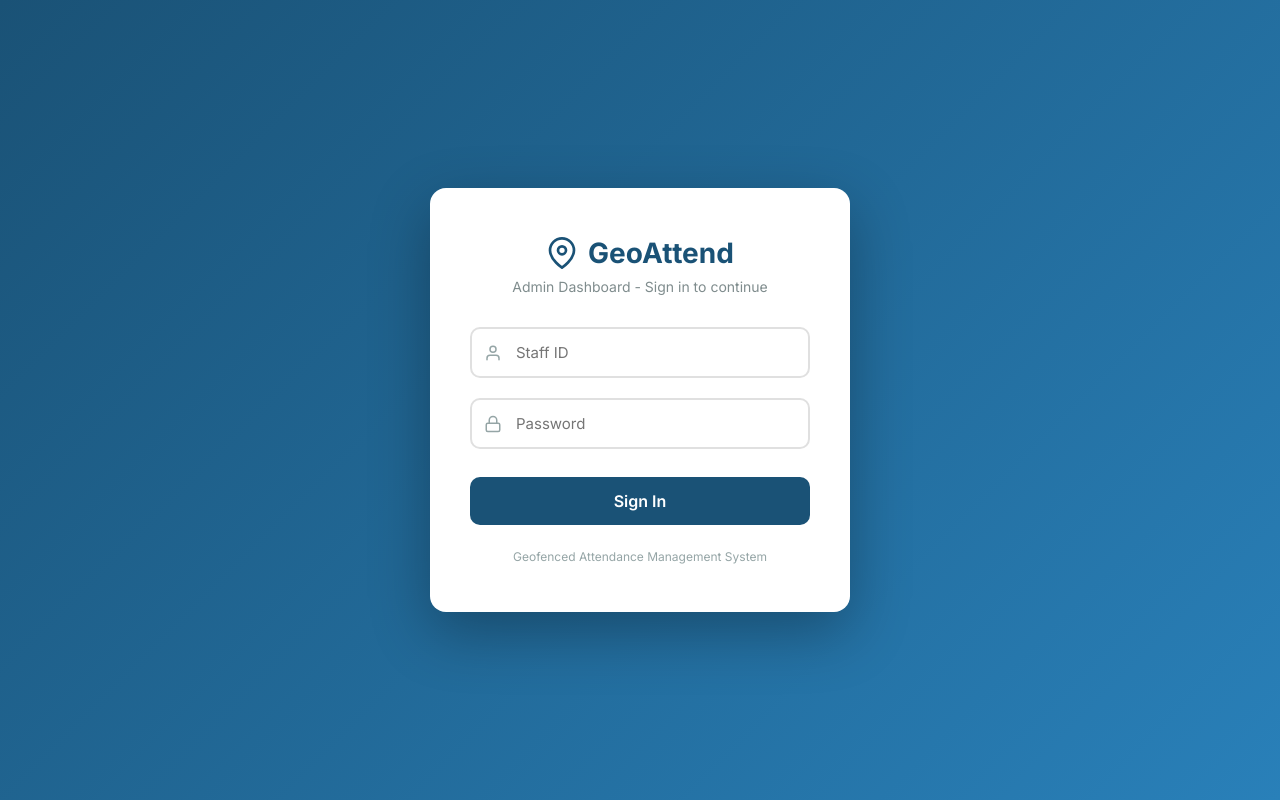
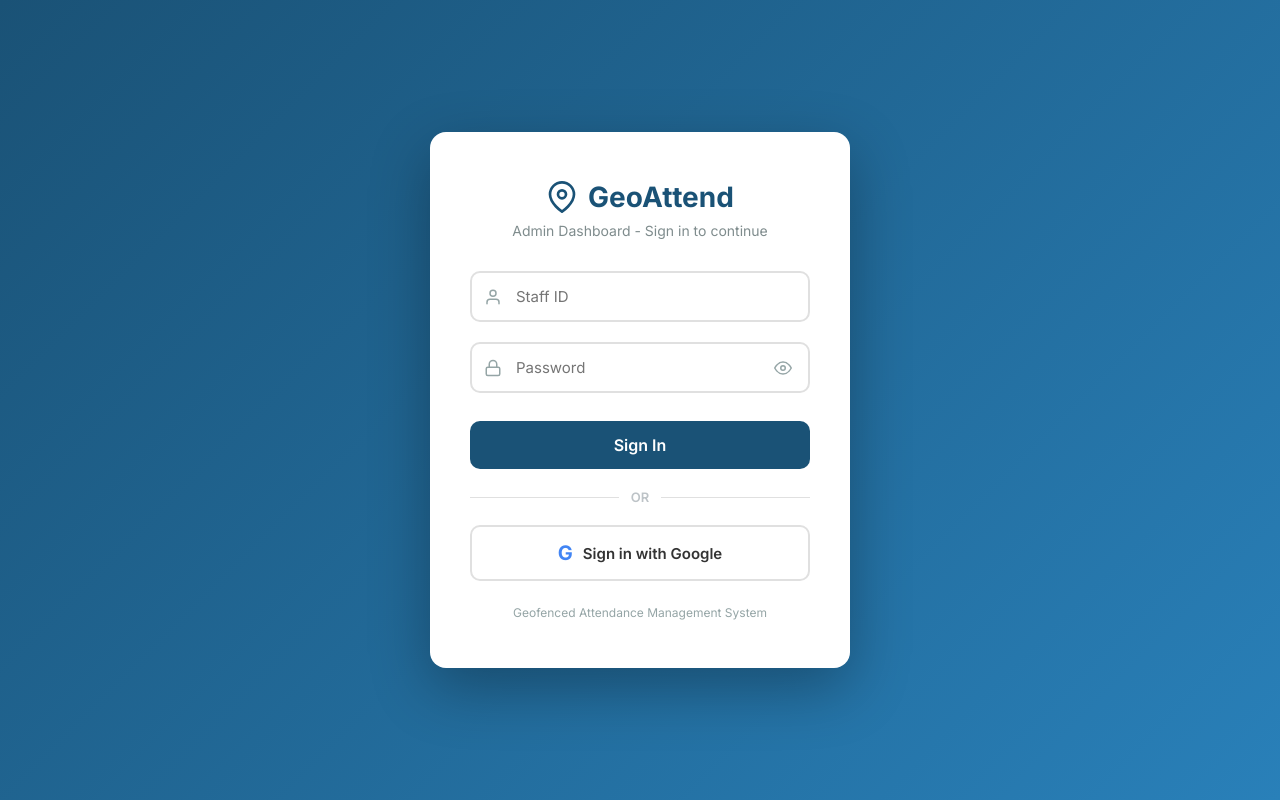
Before and after one commit to benbaxventures/benbax-geoattend, a React (Create React App) app in the folder admin-dashboard/: page /login in a window 1280 px wide. Built offline with nearby package versions, Linux system fonts and the light colour scheme; no server answers.

Commit message:
feat: implement Google OAuth login flow with callback handling and UI updates

```diff
--- a/admin-dashboard/src/App.js
+++ b/admin-dashboard/src/App.js
@@ -10,6 +10,7 @@ import StaffForm from './pages/StaffForm';
 import AttendanceMonitor from './pages/AttendanceMonitor';
 import Reports from './pages/Reports';
 import Settings from './pages/Settings';
+import GoogleCallback from './pages/GoogleCallback';
 import Sidebar from './components/Sidebar';
 
 function App() {
@@ -43,6 +44,7 @@ function App() {
         <Router>
           <Routes>
             <Route path="/login" element={<Login onLogin={handleLogin} />} />
+            <Route path="/auth/google/callback" element={<GoogleCallback onLogin={handleLogin} />} />
             <Route path="*" element={<Navigate to="/login" />} />
           </Routes>
         </Router>
--- /dev/null
+++ b/admin-dashboard/src/pages/GoogleCallback.js
@@ -0,0 +1,71 @@
+import { useEffect } from 'react';
+import { useNavigate } from 'react-router-dom';
+import { toast } from 'react-toastify';
+import { googleLogin } from '../services/api';
+
+export default function GoogleCallback({ onLogin }) {
+  const navigate = useNavigate();
+
+  useEffect(() => {
+    const handleCallback = async () => {
+      const hash = window.location.hash.substring(1);
+      const params = new URLSearchParams(hash);
+      const accessToken = params.get('access_token');
+
+      if (!accessToken) {
+        toast.error('Google login failed - no access token');
+        navigate('/login');
+        return;
+      }
+
+      try {
+        // Fetch Google user info
+        const res = await fetch('https://www.googleapis.com/userinfo/v2/me', {
+          headers: { Authorization: `Bearer ${accessToken}` },
+        });
+        const userInfo = await res.json();
+
+        // Send to backend
+        const { data } = await googleLogin({
+          googleId: userInfo.id,
+          email: userInfo.email,
+          firstName: userInfo.given_name,
+          lastName: userInfo.family_name,
+          profilePhoto: userInfo.picture,
+        });
+
+        localStorage.setItem('token', data.token);
+
+        if (data.user.role !== 'admin' && data.user.role !== 'super_admin') {
+          toast.error('Admin access required');
+          localStorage.removeItem('token');
+          navigate('/login');
+          return;
+        }
+
+        onLogin(data.user);
+        toast.success('Login successful');
+        navigate('/');
+      } catch (err) {
+        toast.error(err.response?.data?.error || 'Google login failed');
+        navigate('/login');
+      }
+    };
+
+    handleCallback();
+  }, [navigate, onLogin]);
+
+  return (
+    <div style={{
+      minHeight: '100vh',
+      display: 'flex',
+      alignItems: 'center',
+      justifyContent: 'center',
+      background: 'linear-gradient(135deg, #1a5276 0%, #2980b9 100%)',
+      color: '#fff',
+      fontSize: '18px',
+    }}>
+      Signing in with Google...
+    </div>
+  );
+}
--- a/admin-dashboard/src/pages/Login.js
+++ b/admin-dashboard/src/pages/Login.js
@@ -1,7 +1,7 @@
 import React, { useState } from 'react';
 import { toast } from 'react-toastify';
 import { login } from '../services/api';
-import { FiMapPin, FiUser, FiLock } from 'react-icons/fi';
+import { FiMapPin, FiUser, FiLock, FiEye, FiEyeOff } from 'react-icons/fi';
 
 const styles = {
   container: {
@@ -40,11 +40,25 @@ const styles = {
   },
   input: {
     width: '100%',
-    padding: '14px 14px 14px 44px',
+    padding: '14px 44px 14px 44px',
     border: '2px solid #e0e0e0',
     borderRadius: '10px',
     fontSize: '15px',
     transition: 'border-color 0.2s',
+    boxSizing: 'border-box',
+  },
+  eyeButton: {
+    position: 'absolute',
+    right: '14px',
+    top: '50%',
+    transform: 'translateY(-50%)',
+    background: 'none',
+    border: 'none',
+    cursor: 'pointer',
+    color: '#95a5a6',
+    padding: '4px',
+    display: 'flex',
+    alignItems: 'center',
   },
   button: {
     width: '100%',
@@ -56,6 +70,44 @@ const styles = {
     fontSize: '16px',
     fontWeight: '600',
     marginTop: '8px',
+    cursor: 'pointer',
+  },
+  divider: {
+    display: 'flex',
+    alignItems: 'center',
+    margin: '20px 0',
+  },
+  dividerLine: {
+    flex: 1,
+    height: '1px',
+    background: '#e0e0e0',
+  },
+  dividerText: {
+    margin: '0 12px',
+    color: '#bdc3c7',
+    fontSize: '13px',
+    fontWeight: '600',
+  },
+  googleButton: {
+    width: '100%',
+    padding: '14px',
+    background: '#fff',
+    color: '#333',
+    border: '2px solid #e0e0e0',
+    borderRadius: '10px',
+    fontSize: '15px',
+    fontWeight: '600',
+    cursor: 'pointer',
+    display: 'flex',
+    alignItems: 'center',
+    justifyContent: 'center',
+    gap: '10px',
+    transition: 'background 0.2s',
+  },
+  googleIcon: {
+    fontSize: '20px',
+    fontWeight: '700',
+    color: '#4285F4',
   },
   footer: { textAlign: 'center', marginTop: '24px', fontSize: '12px', color: '#95a5a6' },
 };
@@ -63,6 +115,7 @@ const styles = {
 export default function Login({ onLogin }) {
   const [staffId, setStaffId] = useState('');
   const [password, setPassword] = useState('');
+  const [showPassword, setShowPassword] = useState(false);
   const [loading, setLoading] = useState(false);
 
   const handleSubmit = async (e) => {
@@ -93,6 +146,17 @@ export default function Login({ onLogin }) {
     }
   };
 
+  const handleGoogleLogin = () => {
+    const clientId = process.env.REACT_APP_GOOGLE_CLIENT_ID;
+    if (!clientId) {
+      toast.error('Google login not configured');
+      return;
+    }
+    const redirectUri = encodeURIComponent(window.location.origin + '/auth/google/callback');
+    const scope = encodeURIComponent('profile email');
+    window.location.href = `https://accounts.google.com/o/oauth2/v2/auth?client_id=${clientId}&redirect_uri=${redirectUri}&response_type=token&scope=${scope}`;
+  };
+
   return (
     <div style={styles.container}>
       <div style={styles.card}>
@@ -117,17 +181,35 @@ export default function Login({ onLogin }) {
             <FiLock style={styles.inputIcon} size={18} />
             <input
               style={styles.input}
-              type="password"
+              type={showPassword ? 'text' : 'password'}
               placeholder="Password"
               value={password}
               onChange={(e) => setPassword(e.target.value)}
             />
+            <button
+              type="button"
+              style={styles.eyeButton}
+              onClick={() => setShowPassword(!showPassword)}
+            >
+              {showPassword ? <FiEyeOff size={18} /> : <FiEye size={18} />}
+            </button>
           </div>
           <button style={{ ...styles.button, opacity: loading ? 0.7 : 1 }} disabled={loading} type="submit">
             {loading ? 'Signing in...' : 'Sign In'}
           </button>
         </form>
 
+        <div style={styles.divider}>
+          <div style={styles.dividerLine} />
+          <span style={styles.dividerText}>OR</span>
+          <div style={styles.dividerLine} />
+        </div>
+
+        <button style={styles.googleButton} onClick={handleGoogleLogin} type="button">
+          <span style={styles.googleIcon}>G</span>
+          Sign in with Google
+        </button>
+
         <p style={styles.footer}>Geofenced Attendance Management System</p>
       </div>
     </div>
--- a/admin-dashboard/src/services/api.js
+++ b/admin-dashboard/src/services/api.js
@@ -31,6 +31,7 @@ api.interceptors.response.use(
 
 // Auth
 export const login = (staffId, password) => api.post('/auth/login', { staffId, password });
+export const googleLogin = (googleData) => api.post('/auth/google-login', googleData);
 export const getProfile = () => api.get('/auth/profile');
 
 // Staff
```
Also changed, not shown: 2 other files (tests, documents, lock files or other folders).
